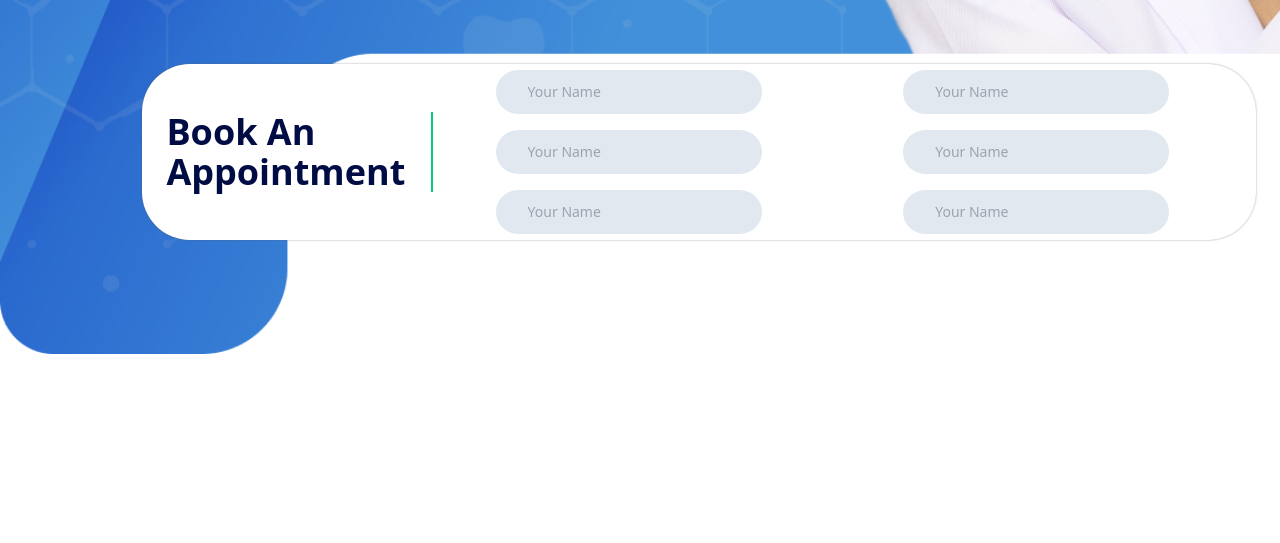
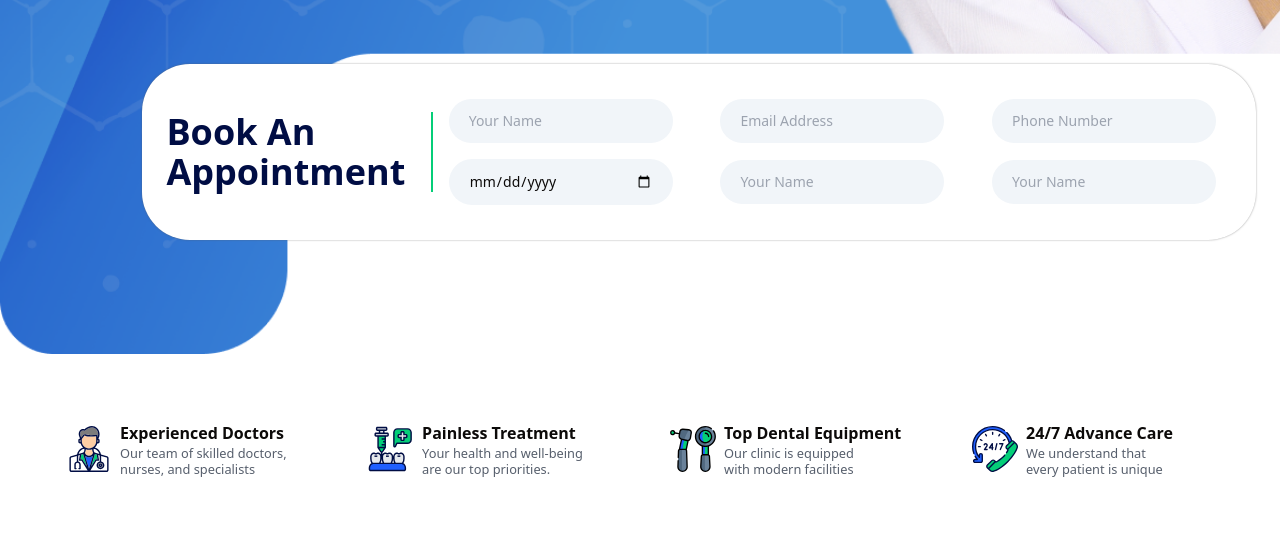
Before and after one commit to Aryan9901/doctor_appointment_app, a React (Vite) app in the folder doctor_appointment/: page / in a window 1280 px wide. Shown: the part 890-1433 px from the top of the page. Before the commit the page ends 1244 px from the top, so only its background shows below. Built offline with nearby package versions, Linux system fonts and the light colour scheme; the HTML template or start-up script is replaced by a standard one.

Commit message:
added feature section

```diff
--- a/doctor_appointment/src/index.css
+++ b/doctor_appointment/src/index.css
@@ -82,7 +82,7 @@
 }
 
 .clip-custom {
-	clip-path: polygon(100% 0%, 100% 55%, 79% 99%, 0 100%, 0 0);
+	clip-path: polygon(100% 0%, 100% 55%, 79% 100%, 0 100%, 0 0);
 }
 
 .bg-gradient-blue {
--- a/doctor_appointment/src/pages/Home.jsx
+++ b/doctor_appointment/src/pages/Home.jsx
@@ -1,3 +1,5 @@
+/* eslint-disable react/prop-types */
+import HomeServices from "../components/elements/HomeServices";
 import { Button } from "../components/ui/button";
 
 const Home = () => {
@@ -41,39 +43,58 @@ const Home = () => {
 					<form className="flex flex-wrap items-center justify-around w-[75%] gap-4">
 						<input
 							type="text"
-							className="py-3 px-8 outline-none focus:shadow-md border-[#000] rounded-3xl bg-slate-200 text-sm"
+							className="py-3 w-56 px-5 outline-none focus:shadow-md border-[#000] rounded-3xl bg-slate-100 text-sm"
 							placeholder="Your Name"
 						/>
 						<input
 							type="text"
-							className="py-3 px-8 outline-none focus:shadow-md border-[#000] rounded-3xl bg-slate-200 text-sm"
+							className="py-3 w-56 px-5 outline-none focus:shadow-md border-[#000] rounded-3xl bg-slate-100 text-sm"
+							placeholder="Email Address"
+						/>
+						<input
+							type="text"
+							className="py-3 w-56 px-5 outline-none focus:shadow-md border-[#000] rounded-3xl bg-slate-100 text-sm"
+							placeholder="Phone Number"
+						/>
+						<input
+							type="date"
+							className="py-3 px-5 w-56 outline-none focus:shadow-md border-[#000] rounded-3xl bg-slate-100 text-sm"
+							placeholder="23-04-2024"
+						/>
+						<input
+							type="text"
+							className="py-3 w-56 px-5 outline-none focus:shadow-md border-[#000] rounded-3xl bg-slate-100 text-sm"
 							placeholder="Your Name"
 						/>
 						<input
 							type="text"
-							className="py-3 px-8 outline-none focus:shadow-md border-[#000] rounded-3xl bg-slate-200 text-sm"
-							placeholder="Your Name"
-						/>
-						<input
-							type="text"
-							className="py-3 px-8 outline-none focus:shadow-md border-[#000] rounded-3xl bg-slate-200 text-sm"
-							placeholder="Your Name"
-						/>
-						<input
-							type="text"
-							className="py-3 px-8 outline-none focus:shadow-md border-[#000] rounded-3xl bg-slate-200 text-sm"
-							placeholder="Your Name"
-						/>
-						<input
-							type="text"
-							className="py-3 px-8 outline-none focus:shadow-md border-[#000] rounded-3xl bg-slate-200 text-sm"
+							className="py-3 w-56 px-5 outline-none focus:shadow-md border-[#000] rounded-3xl bg-slate-100 text-sm"
 							placeholder="Your Name"
 						/>
 					</form>
 				</div>
 			</section>
+			<section className="feature h-48 px-9 flex flex-wrap items-center justify-around border-b ">
+				<Feature imgpath="/feature_box_1.svg" heading="Experienced Doctors" para="Our team of skilled doctors, nurses, and specialists" />
+				<Feature imgpath="/feature_box_2.svg" heading="Painless Treatment" para="Your health and well-being are our top priorities." />
+				<Feature imgpath="/feature_box_3.svg" heading="Top Dental Equipment" para="Our clinic is equipped with modern facilities" />
+				<Feature imgpath="/feature_box_4.svg" heading="24/7 Advance Care" para="We understand that every patient is unique" />
+			</section>
+			<HomeServices />
 		</main>
 	);
 };
 
 export default Home;
+
+const Feature = ({ imgpath, heading, para }) => {
+	return (
+		<div className="flex min-w-52 w-[20%] items-center justify-end gap-2">
+			<img src={imgpath} className="w-[19%]" alt={heading} />
+			<div>
+				<h3 className="text-md font-bold">{heading}</h3>
+				<article className="text-[.8rem] leading-4 text-slate-800 font-normal opacity-75 w-[90%] text-balance">{para}</article>
+			</div>
+		</div>
+	);
+};
```
